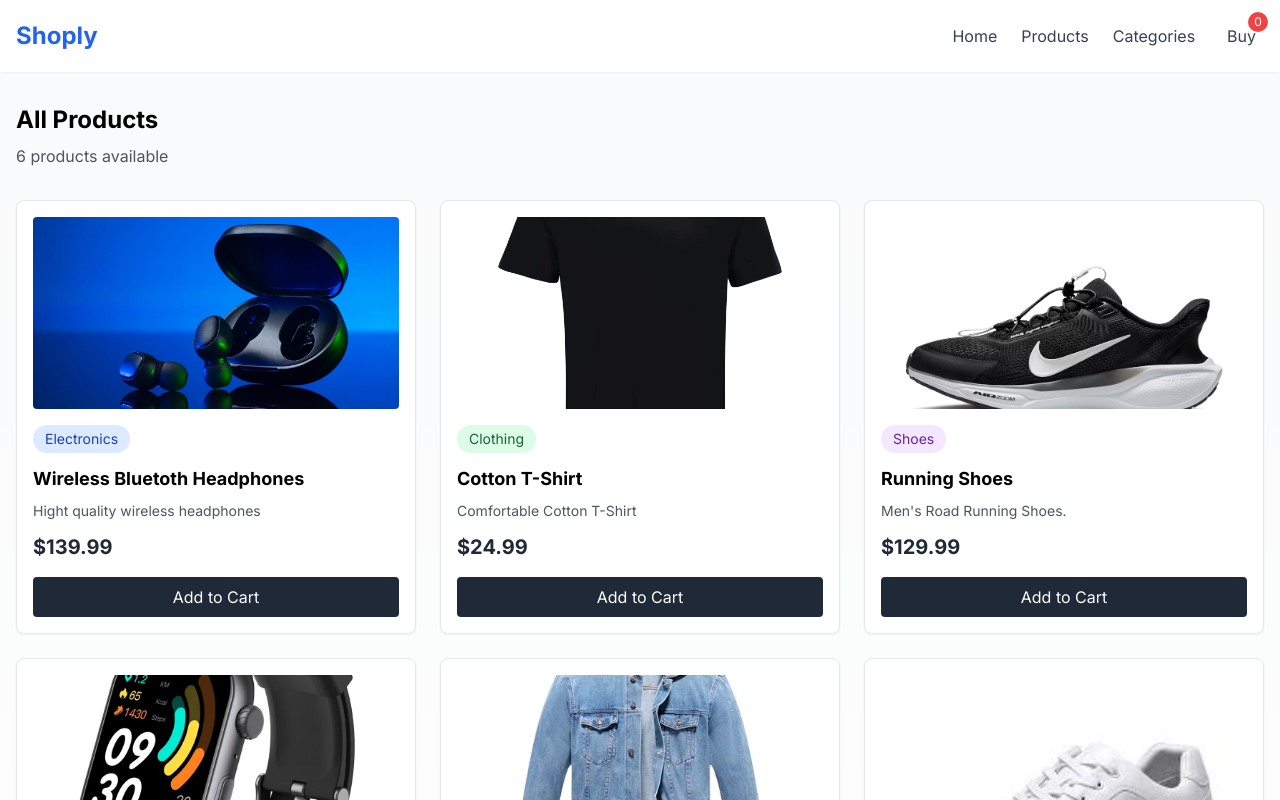
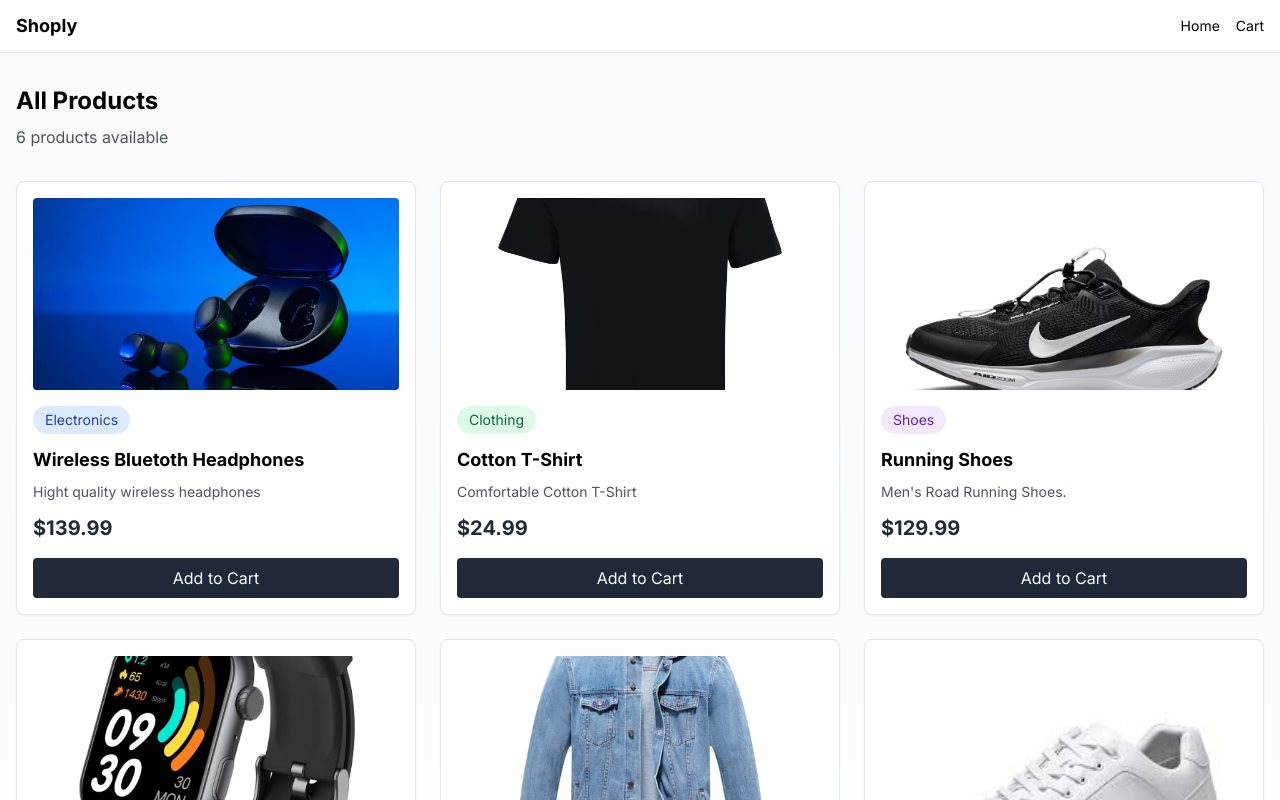
Before and after one commit to Jan030100/ecommerce-store, a Next.js app: page / in a window 1280 px wide. Shown: the top 800 px of the page. Built offline with nearby package versions, Linux system fonts and the light colour scheme.

Commit message:
feat: add shopping cart functionality and improve Header

```diff
--- a/components/Header.tsx
+++ b/components/Header.tsx
@@ -1,43 +1,37 @@
+'use client'
+
+import { useEffect, useState } from 'react';
+import { getCart } from '@/lib/cart';
+
 export default function Header() {
+  const [cartCount, setCartCount] = useState(0);
+
+  useEffect(() => {
+    const cart = getCart();
+    const total = cart.items.reduce((sum, item) => sum + item.quantity, 0);
+    setCartCount(total);
+  }, []);
+
   return (
-    <header className="bg-white shadow-sm">
-      <nav className="container mx-auto px-4 py-4">
-        <div className="flex items-center justify-between">
-          <h1 className="text-2xl font-bold text-blue-600">
-            Shoply
-          </h1>
+    <header className="bg-white border-b">
+      <div className="container mx-auto px-4 py-3">
+        <div className="flex justify-between items-center">
+          <h1 className="text-lg font-bold">Shoply</h1>
 
-          <div className="flex items-center gap-6">
-            <a
-              href="/"
-              className="text-gray-700 transition-colors hover:text-blue-600"
-            >
-              Home
-            </a>
+          <div className="flex items-center gap-4">
+            <a href="/" className="text-sm">Home</a>
 
-            <a
-              href="#"
-              className="text-gray-700 transition-colors hover:text-blue-600"
-            >
-              Products
-            </a>
-
-            <a
-              href="#"
-              className="text-gray-700 transition-colors hover:text-blue-600"
-            >
-              Categories
-            </a>
-
-            <button className="relative rounded p-2 text-gray-700 hover:text-blue-600">
-              Buy
-              <span className="absolute -right-1 -top-1 flex h-5 w-5 items-center justify-center rounded-full bg-red-500 text-xs text-white">
-                0
-              </span>
-            </button>
+            <div className="flex items-center gap-1">
+              <span className="text-sm">Cart</span>
+              {cartCount > 0 && (
+                <span className="bg-gray-800 text-white text-xs px-2 py-0.5 rounded">
+                  {cartCount}
+                </span>
+              )}
+            </div>
           </div>
         </div>
-      </nav>
+      </div>
     </header>
-  )
+  );
 }
--- a/components/ProductCard.tsx
+++ b/components/ProductCard.tsx
@@ -2,6 +2,7 @@
 
 import Image from "next/image";
 import { Product } from "@/types";
+import { addToCart } from "@/lib/cart";
 
 interface ProductCardProps {
   product: Product;
@@ -11,8 +12,18 @@ export default function ProductCard({ product }: ProductCardProps) {
   const { name, price, category, description, image } = product;
 
   const handleAddToCart = () => {
-    alert(`Added ${name} to cart!`);
+       const cartItem = {
+      id: product.id,
+      name: product.name,
+      price: product.price,
+      image: product.image,
+      quantity: 1
+
   };
+
+  addToCart(cartItem);
+
+  window.location.reload();};
 
   return (
     <div className="bg-white rounded-lg border p-4 shadow-sm">
--- /dev/null
+++ b/lib/cart.ts
@@ -0,0 +1,72 @@
+import { CartItem,CartState } from "@/types";
+
+const CART_STORAGE_KEY = 'shoply_cart';
+
+export function getCart(): CartState {
+    if (typeof window === 'undefined') {
+        return {items: [], total: 0};
+    }
+
+    const stored = localStorage.getItem(CART_STORAGE_KEY);
+      if (stored) {
+    return JSON.parse(stored);
+  }
+
+  return { items: [], total: 0 };
+}
+export function saveCart (cart: CartState){
+      if (typeof window === 'undefined') return;
+  localStorage.setItem(CART_STORAGE_KEY, JSON.stringify(cart));
+
+}
+
+export function addToCart(product: CartItem) {
+  const cart = getCart();
+    const existingIndex = cart.items.findIndex(item => item.id === product.id);
+
+  if (existingIndex >= 0) {
+    cart.items[existingIndex].quantity += product.quantity || 1;
+  } else {
+    cart.items.push({
+      ...product,
+      quantity: product.quantity || 1
+    });
+  }
+   cart.total = cart.items.reduce((sum, item) => sum + (item.price * item.quantity), 0);
+
+   saveCart(cart);
+   return cart;
+}
+
+export function removeFromCart(productId: number) {
+  const cart = getCart();
+  cart.items = cart.items.filter(item => item.id !== productId);
+
+   cart.total = cart.items.reduce((sum, item) => sum + (item.price * item.quantity), 0);
+    saveCart(cart);
+  return cart;
+}
+
+export function updateQuantity(productId: number, quantity: number) {
+  const cart = getCart();
+  const itemIndex = cart.items.findIndex(item => item.id === productId);
+
+  if (itemIndex >= 0) {
+    if (quantity <= 0) {
+      cart.items.splice(itemIndex, 1);
+    } else {
+      cart.items[itemIndex].quantity = quantity;
+    }
+
+    cart.total = cart.items.reduce((sum, item) => sum + (item.price * item.quantity), 0);
+    saveCart(cart);
+  }
+    return cart;
+
+}
+
+export function clearCart() {
+  const emptyCart: CartState = { items: [], total: 0 };
+  saveCart(emptyCart);
+  return emptyCart;
+}
```
Also changed, not shown: types/index.ts (+7 -10 lines).
